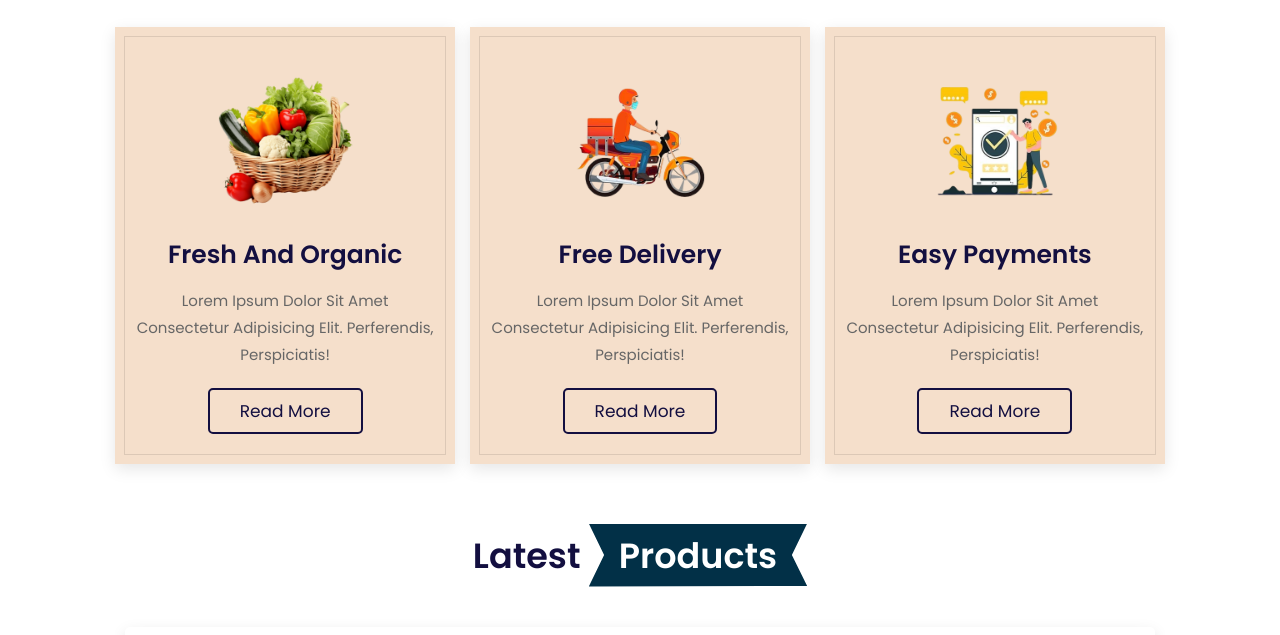
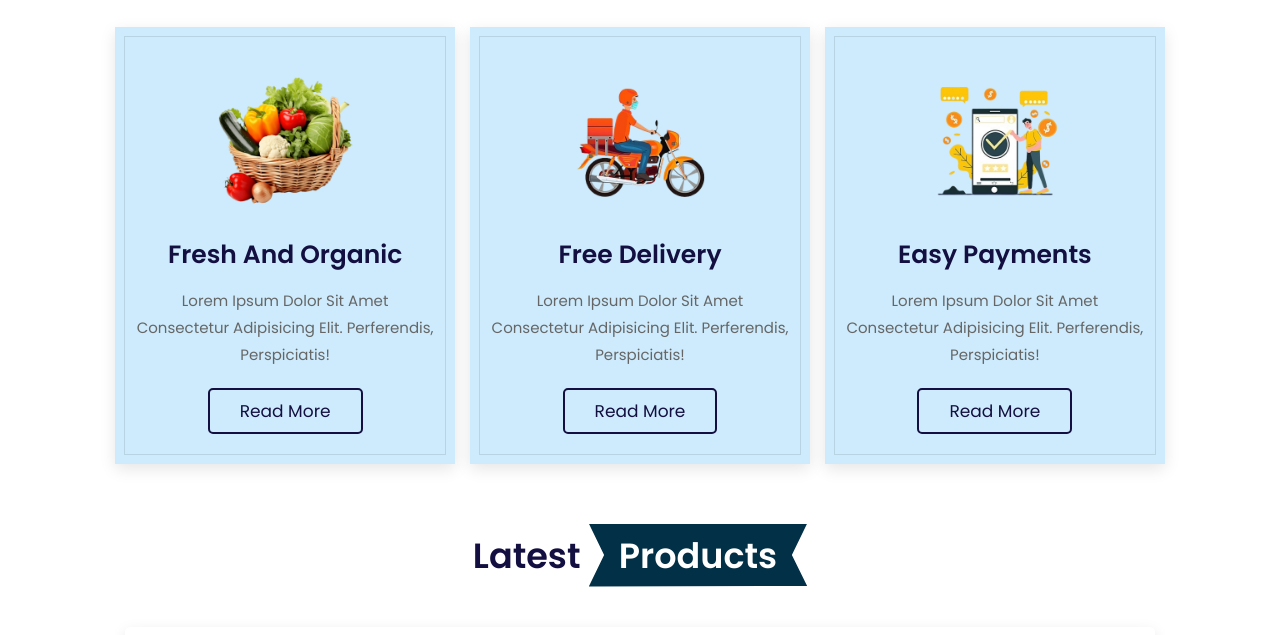
Before and after one commit to charitha200304/CC-Grocery-Project, a plain HTML site: page index.html in a window 1280 px wide. Shown: the part 528-1163 px from the top of the page. Drawn offline with nearby package versions, Linux system fonts and the light colour scheme.

Commit message:
2nd commit

```diff
--- a/style.css
+++ b/style.css
@@ -329,7 +329,7 @@ section{
 
 .features .box-container .box{
     padding:3rem 2rem;
-    background: #f5dfcb;
+    background: #CDEBFC;
     outline: var(--outline);
     outline-offset: -1rem;
     text-align: center;
```
